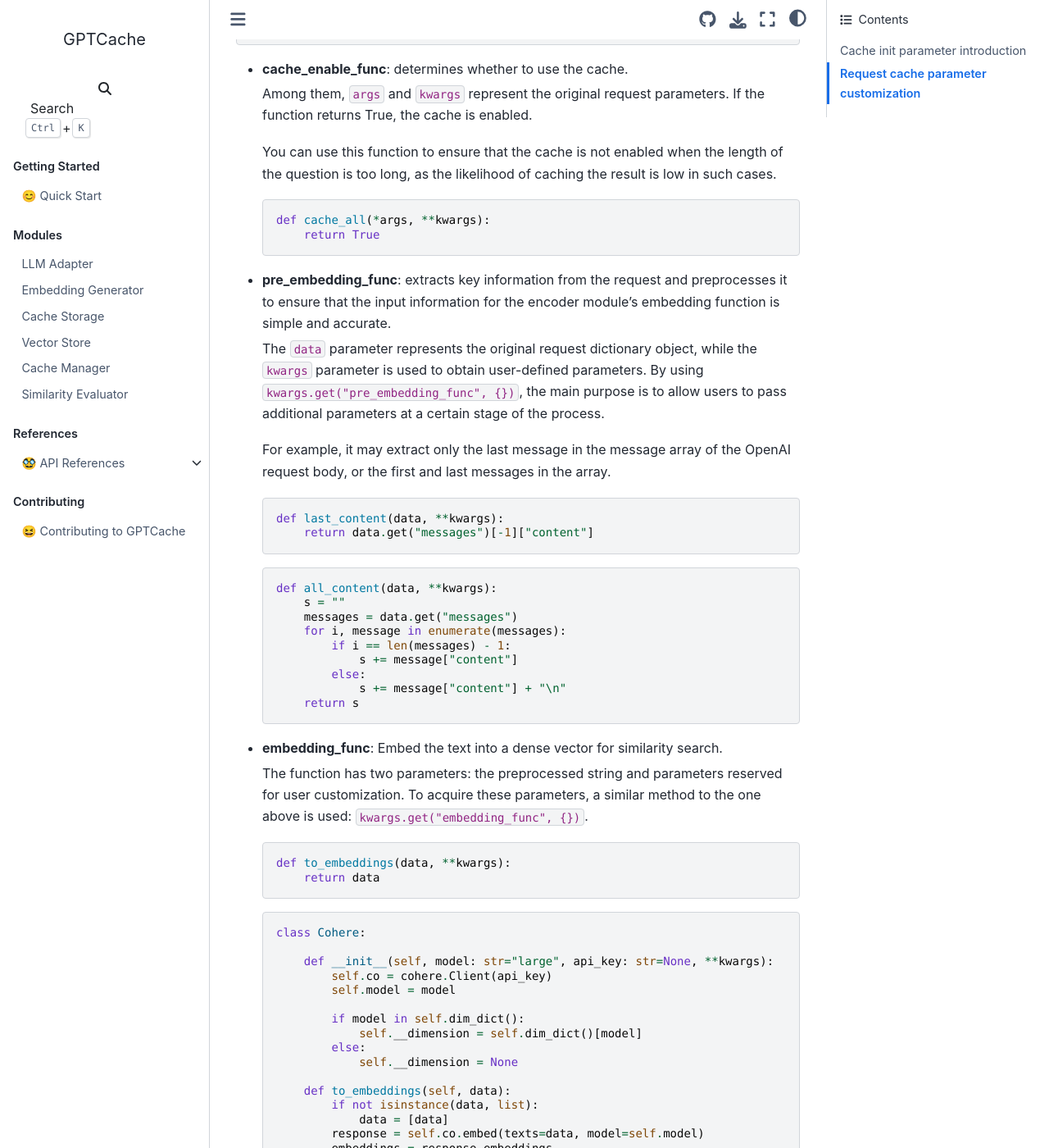
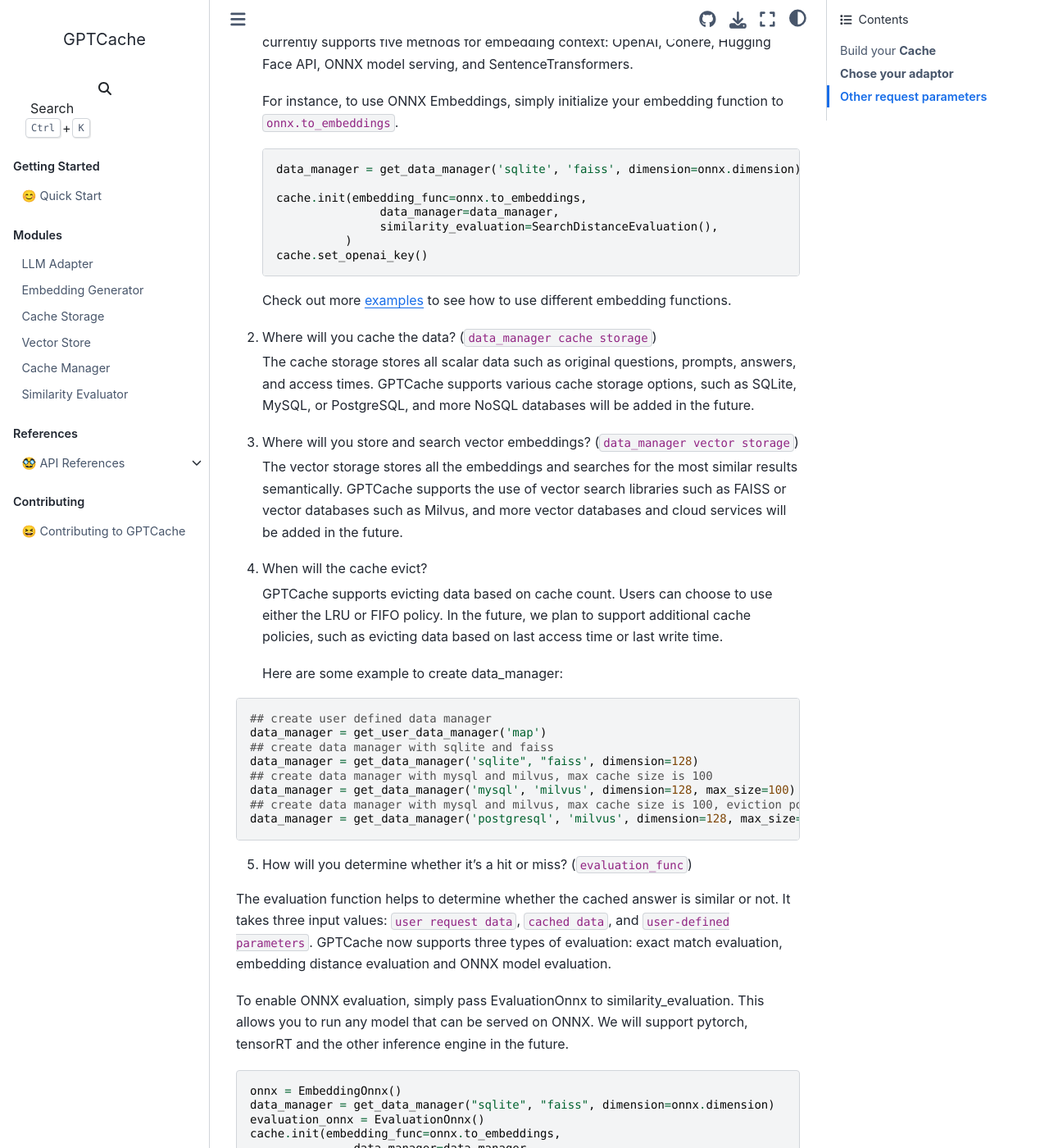
Before and after one commit to zilliztech/GPTCache, a Sphinx documentation site: the page built from docs/usage.md, in a window 1280 px wide and 1400 px high, scrolled down 1000 px. Shown: the whole window at 82% size. Built offline with Sphinx 7.4.7 and the Sphinx Book theme 1.1.4, drawn with Linux system fonts in a browser that asks for light colours; some of the changed text lies outside the part shown.

Commit message:
Update the usage document (#119)
Signed-off-by: xiaofan-luan <xiaofan.luan@zilliz.com>

````diff
--- a/docs/usage.md
+++ b/docs/usage.md
@@ -1,275 +1,194 @@
-# Cache Usage
+# GPTCache Quick Start
 
-## Cache init parameter introduction
+GPTCache is easy to understand and can boost your LLM API speed by 100x in just two steps:
 
-```python
-class Config:
-    def __init__(self,
-                 log_time_func=None,
-                 enable_report_time=True,
-                 similarity_threshold=0.5,
-                 similarity_positive=True,
-                 ):
-        self.log_time_func = log_time_func
-        self.enable_report_time = enable_report_time
-        self.similarity_threshold = similarity_threshold
-        self.similarity_positive = similarity_positive
+1. Build your cache, which includes deciding on embedding functions, similarity evaluation functions, where to store the data, and eviction configurations.
+2. Choose your adapter. GPTCache currently supports the OpenAI chatGPT interface and langchain interface. Langchain supports a variety of LLMs, such as Anthropic, Llama-cpp, Huggingface hub, and Cohere.
 
+### Build your **Cache**
+
+The interface for initializing the cache looks like the following:
+
+```
 class Cache:
-    def __init__(self):
-        self.has_init = False
-        self.cache_enable_func = None
-        self.pre_embedding_func = None
-        self.embedding_func = None
-        self.data_manager = None
-        self.evaluation_func = None
-        self.post_process_messages_func = None
-        self.config = None
-        self.report = Report()
-        self.next_cache = None
-
-    def init(self,
-             cache_enable_func=cache_all,
-             pre_embedding_func=last_content,
-             embedding_func=string_embedding,
-             data_manager: DataManager = get_data_manager("map"),
-             evaluation_func=absolute_evaluation,
-             post_process_messages_func=first,
-             config=Config(),
-             next_cache=None,
-             **kwargs
-             ):
-        self.has_init = True
-        self.cache_enable_func = cache_enable_func
-        self.pre_embedding_func = pre_embedding_func
-        self.embedding_func = embedding_func
-        self.data_manager: DataManager = data_manager
-        self.evaluation_func = evaluation_func
-        self.post_process_messages_func = post_process_messages_func
-        self.data_manager.init(**kwargs)
-        self.config = config
-        self.next_cache = next_cache
+def init(self,
+         cache_enable_func=cache_all,
+         pre_embedding_func=last_content,
+         embedding_func=string_embedding,
+         data_manager: DataManager = get_data_manager("map"),
+         similarity_evaluation=AbsoluteEvaluation(),
+         post_process_messages_func=first,
+         config=Config(),
+         next_cache=None,
+         **kwargs
+         ):
+    self.has_init = True
+    self.cache_enable_func = cache_enable_func
+    self.pre_embedding_func = pre_embedding_func
+    self.embedding_func = embedding_func
+    self.data_manager: DataManager = data_manager
+    self.similarity_evaluation = similarity_evaluation
+    self.post_process_messages_func = post_process_messages_func
+    self.data_manager.init(**kwargs)
+    self.config = config
+    self.next_cache = next_cache
+)
 ```
 
-- **cache_enable_func**: determines whether to use the cache.
+Before creating GPTCache, consider the following questions:
 
-    Among them, `args` and `kwargs` represent the original request parameters. If the function returns True, the cache is enabled.
+1. How will you generate an embedding for the query? (`embedding_func`)
 
-    You can use this function to ensure that the cache is not enabled when the length of the question is too long, as the likelihood of caching the result is low in such cases.
+    This function embeds text into a dense vector for context similarity search. GPTCache currently supports five methods for embedding context: OpenAI, Cohere, Hugging Face API, ONNX model serving, and SentenceTransformers.
 
-    ```python
-    def cache_all(*args, **kwargs):
-        return True
+    For instance, to use ONNX Embeddings, simply initialize your embedding function to `onnx.to_embeddings`.
+
+    ```
+    data_manager = get_data_manager('sqlite', 'faiss', dimension=onnx.dimension)
+
+    cache.init(embedding_func=onnx.to_embeddings,
+                   data_manager=data_manager,
+                   similarity_evaluation=SearchDistanceEvaluation(),
+              )
+    cache.set_openai_key()
     ```
 
-- **pre_embedding_func**: extracts key information from the request and preprocesses it to ensure that the input information for the encoder module's embedding function is simple and accurate.
+    Check out more [examples](https://github.com/zilliztech/GPTCache/tree/main/examples/embedding) to see how to use different embedding functions.
 
-    The `data` parameter represents the original request dictionary object, while the `kwargs` parameter is used to obtain user-defined parameters. By using `kwargs.get("pre_embedding_func", {})`, the main purpose is to allow users to pass additional parameters at a certain stage of the process.
+2. Where will you cache the data? (`data_manager cache storage`)
 
-    For example, it may extract only the last message in the message array of the OpenAI request body, or the first and last messages in the array.
+    The cache storage stores all scalar data such as original questions, prompts, answers, and access times. GPTCache supports various cache storage options, such as SQLite, MySQL, or PostgreSQL, and more NoSQL databases will be added in the future.
 
-    ```python
-    def last_content(data, **kwargs):
-        return data.get("messages")[-1]["content"]
-    ```
+3. Where will you store and search vector embeddings? (`data_manager vector storage`)
 
-    ```python
-    def all_content(data, **kwargs):
-        s = ""
-        messages = data.get("messages")
-        for i, message in enumerate(messages):
-            if i == len(messages) - 1:
-                s += message["content"]
-            else:
-                s += message["content"] + "\n"
-        return s
-    ```
+    The vector storage stores all the embeddings and searches for the most similar results semantically. GPTCache supports the use of vector search libraries such as FAISS or vector databases such as Milvus, and more vector databases and cloud services will be added in the future.
 
-- **embedding_func**: Embed the text into a dense vector for similarity search.
+4. When will the cache evict?
 
-    The function has two parameters: the preprocessed string and parameters reserved for user customization. To acquire these parameters, a similar method to the one above is used: `kwargs.get("embedding_func", {})`.
+    GPTCache supports evicting data based on cache count. Users can choose to use either the LRU or FIFO policy. In the future, we plan to support additional cache policies, such as evicting data based on last access time or last write time.
 
-    ```python
-    def to_embeddings(data, **kwargs):
-        return data
-    ```
+    Here are some example to create data_manager:
 
-    ```python
-    class Cohere:
 
-        def __init__(self, model: str="large", api_key: str=None, **kwargs):
-            self.co = cohere.Client(api_key)
-            self.model = model
+```
+## create user defined data manager
+data_manager = get_user_data_manager('map')
+## create data manager with sqlite and faiss
+data_manager = get_data_manager('sqlite", "faiss', dimension=128)
+## create data manager with mysql and milvus, max cache size is 100
+data_manager = get_data_manager('mysql', 'milvus', dimension=128, max_size=100)
+## create data manager with mysql and milvus, max cache size is 100, eviction policy is LRU
+data_manager = get_data_manager('postgresql', 'milvus', dimension=128, max_size=100, eviction='LRU')
+```
 
-            if model in self.dim_dict():
-                self.__dimension = self.dim_dict()[model]
-            else:
-                self.__dimension = None
+ 5.  How will you determine whether it's a hit or miss? (`evaluation_func`)
 
-        def to_embeddings(self, data):
-            if not isinstance(data, list):
-                data = [data]
-            response = self.co.embed(texts=data, model=self.model)
-            embeddings = response.embeddings
-            return np.array(embeddings).astype('float32').squeeze(0)
+The evaluation function helps to determine whether the cached answer is similar or not. It takes three input values: `user request data`, `cached data`, and `user-defined parameters`. GPTCache now supports three types of evaluation: exact match evaluation, embedding distance evaluation and ONNX model evaluation.
 
-        @property
-        def dimension(self):
-            if not self.__dimension:
-                foo_emb = self.to_embeddings("foo")
-                self.__dimension = len(foo_emb)
-            return self.__dimension
+To enable ONNX evaluation, simply pass EvaluationOnnx to similarity_evaluation. This allows you to run any model that can be served on ONNX. We will support pytorch, tensorRT and the other inference engine in the future.
 
-        @staticmethod
-        def dim_dict():
-            return {
-                "large": 4096,
-                "small": 1024
-            }
-    ```
+```
+onnx = EmbeddingOnnx()
+data_manager = get_data_manager("sqlite", "faiss", dimension=onnx.dimension)
+evaluation_onnx = EvaluationOnnx()
+cache.init(embedding_func=onnx.to_embeddings,
+               data_manager=data_manager,
+               similarity_evaluation=evaluation_onnx,
+               )
+```
 
-    Note that if you intend to use the model, it should be packaged with a class. The model will be loaded when the object is created to avoid unnecessary loading when not in use. This also ensures that the model is not loaded multiple times during program execution.
+Users can also pass in other configuration options , such as:
 
-- **data_manager**: which includes searching, saving, or evicting data.
+- `log_time_func`: A function that logs time-consuming operations such as `embedding` and `search`.
+- `similarity_threshold`: The threshold used to determine when embeddings are similar to each other.
 
-    Currently, there are three creation methods available, namely `get_data_manager`, `get_ss_data_manager`, and `get_si_data_manager`.
+### **Chose your adaptor**
 
-    1. *get_data_manager*, retrieves the corresponding data manager by name. Currently, the following are supported: `map`, `scalar_vector`, and `scalar_vector_index`.
+GPTCache now supports two LLM adapters: OpenAI and Langchain.
 
-    ```python
-    # param list
-    # data_path: data persistence path
-    # max_size: maximum amount of cached data, default value: 100
+With the OpenAI adapter, you can specify the model you want to use and generate queries as a user role.
 
-    data_manager=get_data_manager("map")
-    cache.init(data_manager=data_manager)
-    ```
+```
+cache.init()
+cache.set_openai_key()
 
-    ```python
-    # param list
-    # max_size: maximum amount of cached data, default value: 1000
-    # clean_size: the maximum number of caches has been reached, and the number of cache is cleared. default value: 1000 * 0.2
+question = "what's github"
+answer = openai.ChatCompletion.create(
+      model='gpt-3.5-turbo',
+      messages=[
+        {
+            'role': 'user',
+            'content': question
+        }
+      ],
+    )
+print(answer)
+```
 
-    data_manager=get_data_manager("scalar_vector", scalar_store=Sqlite(), vector_store=Milvus())
-    cache.init(data_manager=data_manager)
-    ```
+if you want to utilize stream response API in openAI SDK:
 
-    ```python
-    # param list
-    # max_size: maximum amount of cached data, default value: 1000
-    # clean_size: the maximum number of caches has been reached, and the number of cache is cleared. default value: 1000 * 0.2
+```
+from gptcache.cache.factory import get_data_manager, get_user_data_manager
+from gptcache.core import cache, Cache
+from gptcache.adapter import openai
 
-    data_manager=get_data_manager("scalar_vector_index", scalar_store=Sqlite(), vector_index=Milvus())
-    cache.init(data_manager=data_manager)
-    ```
+cache.init(data_manager=get_user_data_manager("map"))
+os.environ["OPENAI_API_KEY"] = "API KEY"
+cache.set_openai_key()
 
-    Note that the latter two methods are primarily intended for users who want to access custom storage methods. The provided example does not include parameters for creating corresponding storage objects. For instance, when creating a vector data object, it is typically necessary to specify its dimension.
+response = openai.ChatCompletion.create(
+    model='gpt-3.5-turbo',
+    messages=[
+        {'role': 'user', 'content': "What's 1+1? Answer in one word."}
+    ],
+    temperature=0,
+    stream=True  # this time, we set stream=True
+)
 
-    2. *get_ss_data_manager*, retrieves the corresponding data manager for scalar and vector databases.
+# create variables to collect the stream of chunks
+collected_chunks = []
+collected_messages = []
+# iterate through the stream of events
+for chunk in response:
+    collected_chunks.append(chunk)  # save the event response
+    chunk_message = chunk['choices'][0]['delta']  # extract the message
+    collected_messages.append(chunk_message)  # save the message
 
-    ```python
-    # common param list
-    # max_size: like above
-    # clean_size: like above
+full_reply_content = ''.join([m.get('content', '') for m in collected_messages])
+```
 
-    # sqlite param list
-    # sqlite_path: sqlite database path
-    # eviction_strategy: cache eviction strategy, Cache elimination strategy, which can be set to `least_accessed_data` and `oldest_created_data`
+If you want to connect with other LLMs, the Langchain Adaptor provides support for a standard interface for all of them.
 
-    # milvus param list
-    # dimension: vector dimension, indispensable parameter.
-    # top_k: number of search results
-    # Other milvus creation parameters are set through kwargs, like: host, port, user, password, is_https, collection_name
+```
+template = """Question: {question}
 
-    data_manager = get_ss_data_manager("sqlite", "milvus", dimension=d)
-    cache.init(data_manager=data_manager)
-    ```
+Answer: Let's think step by step."""
 
-    3. *get_si_data_manager*, retrieves the corresponding data manager for scalar databases and vector index, this will be deprecated.
+prompt = PromptTemplate(template=template, input_variables=["question"])
 
-    ```python
-    # common param list
-    # max_size: like above
-    # clean_size: like above
+llm = OpenAI()
 
-    # sqlite param list
-    # sqlite_path: like above
-    # eviction_strategy: like above
+question = "What NFL team won the Super Bowl in the year Justin Bieber was born?"
 
-    # faiss param list
-    # index_path: faiss index path
-    # dimension: vector dimension, indispensable parameter.
-    # top_k: number of search results
+llm_cache = Cache()
+llm_cache.init(
+    pre_embedding_func=get_prompt,
+    post_process_messages_func=postnop,
+)
 
-    data_manager = get_si_data_manager("sqlite", "faiss", dimension=d)
-    cache.init(data_manager=data_manager)
-    ```
+cached_llm = LangChainLLMs(llm)
+answer = cached_llm(question, cache_obj=llm_cache)
+```
 
-- **evaluation_func**: evaluate similarity by judging the quality of cached answers.
+We are planning to support other large language models in the future,  any contributions or suggestions would be highly welcomed.
 
-  The function takes three input values, namely `user request data`, `cache data`, and `user-defined data`. The last parameter, by using `kwargs.get("evaluation_func", {})`, is reserved for users and can be used in the same way as `pre_process`.
+### Other request parameters
 
-  ```python
-  # param
-  rank = chat_cache.evaluation_func({
-              "question": pre_embedding_data,
-              "embedding": embedding_data,
-          }, {
-              "question": cache_question,
-              "answer": cache_answer,
-              "search_result": cache_data,
-          }, extra_param=context.get('evaluation_func', None))
-  ```
+**cache_obj**: Customize the request cache. Use this if you want to make the cache a singleton.
 
-  ```python
-  # search distance
-  def pair_evaluation(src_dict, cache_dict, **kwargs):
-      distance, _ = cache_dict["search_result"]
-      return distance
-  ```
-
-  ```python
-  class ModelEvaluation:
-      def __init__(self):
-          self.model = initialize_model()
-
-      # WARNING: the model cannot evaluate text with more than 512 tokens
-      def evaluation(self, src_dict, cache_dict, **kwargs):
-          try:
-              src_question = src_dict["question"]
-              cache_question = cache_dict["question"]
-              return self.model(src_question, [cache_question])
-          except Exception:
-              return 0
-  ```
-
-  Note that if you intend to use the model, it should be packaged with a class. The model will be loaded when the object is created to avoid unnecessary loading when not in use. This also ensures that the model is not loaded multiple times during program execution.
-
-- **config**: includes cache-related configurations, which currently consist of the following: `log_time_func`, `similarity_threshold`, and `similarity_positive`.
-
-  - log_time_func: The function logging time-consuming operations currently detects `embedding` and `search` functions.
-  - similarity_threshold
-  - similarity_positive: When set to `True`, a higher value indicates a higher degree of similarity. When set to `False`, a lower value indicates a higher degree of similarity.
-
-- **next_cache**: This points to the next cache object, which is useful for implementing multi-level cache functions.
-
-  ```python
-  bak_cache = Cache()
-  bak_data_file = dir_name + "/data_map_bak.txt"
-  bak_cache.init(data_manager=get_data_manager("map", data_path=bak_data_file))
-  data_file = dir_name + "/data_map.txt"
-
-  cache.init(data_manager=get_data_manager("map"),
-             next_cache=bak_cache)
-  ```
-
-## Request cache parameter customization
-
-- **cache_obj**: customize request cache, use global variable cache by default.
-
-```python
+```
 onnx = Onnx()
-data_manager = get_si_data_manager("sqlite", "faiss", dimension=onnx.dimension)
+data_manager = get_data_manager("sqlite", "faiss", dimension=onnx.dimension)
 one_cache = Cache()
 one_cache.init(embedding_func=onnx.to_embeddings,
                data_manager=data_manager,
@@ -291,9 +210,9 @@
 )
 ```
 
-- **cache_context**: Custom cache parameters can be passed separately for each step in the caching process.
+**cache_context**: Custom cache functions can be passed separately for each of the request.
 
-```python
+```
 question = "what do you think about chatgpt"
 
 openai.ChatCompletion.create(
@@ -305,15 +224,15 @@
       "pre_embedding_func": {},
       "embedding_func": {},
       "search_func": {},
+      "get_scalar_data": {},
       "evaluation_func": {},
-      "save_func": {},
     }
 )
 ```
 
-- **cache_skip**: skip the cache search, but still store the results returned by the LLM model. These stored results can be used to retry when the cached result is unsatisfactory. Additionally, during the startup phase of the cache system, you can avoid performing a cache search altogether and directly save the data, which can then be used for data accumulation.
+**cache_skip**: This option allows you to skip the cache search, but still store the results returned by the LLM model.
 
-```python
+```
 question = "what do you think about chatgpt"
 
 openai.ChatCompletion.create(
````
